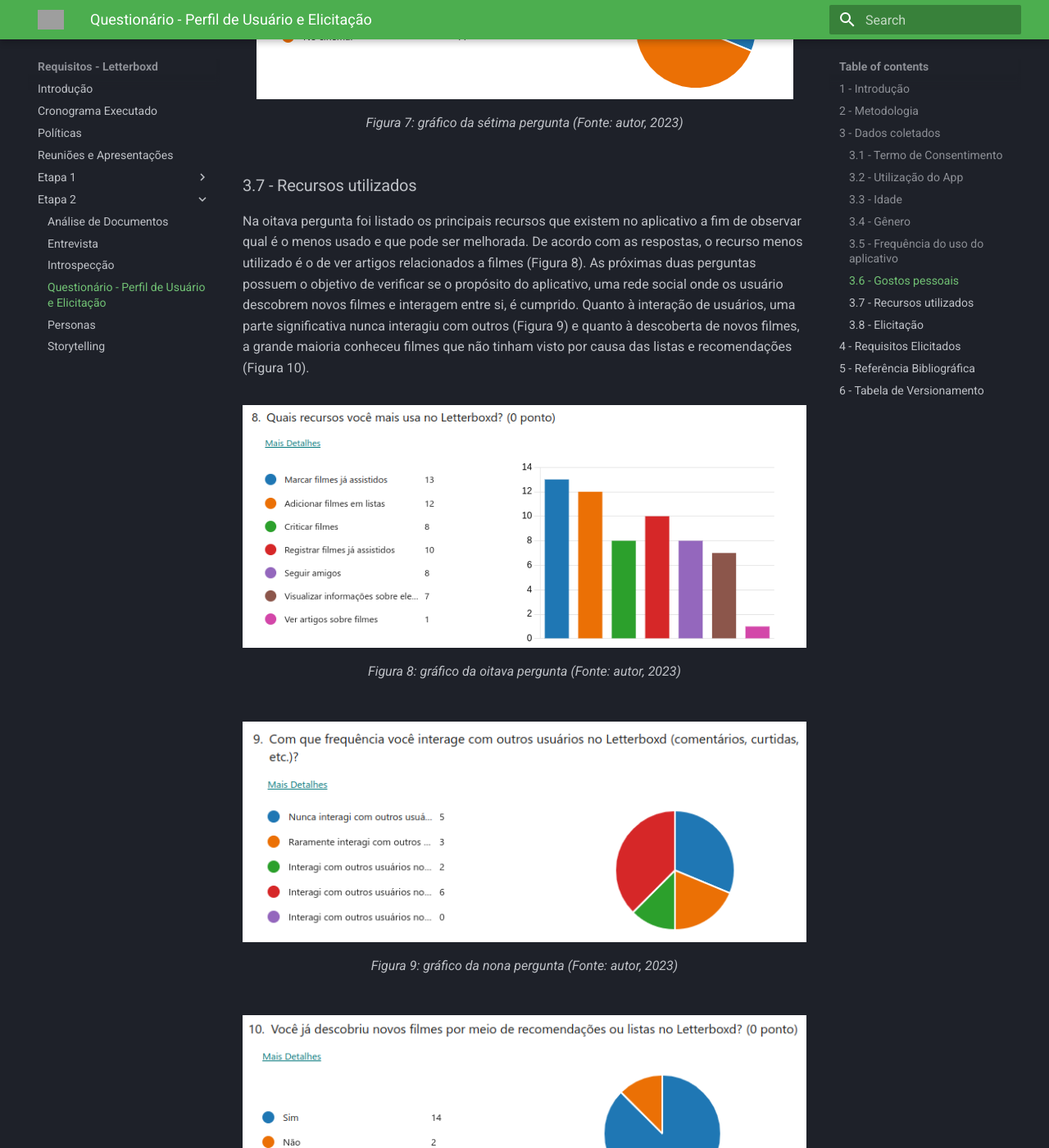
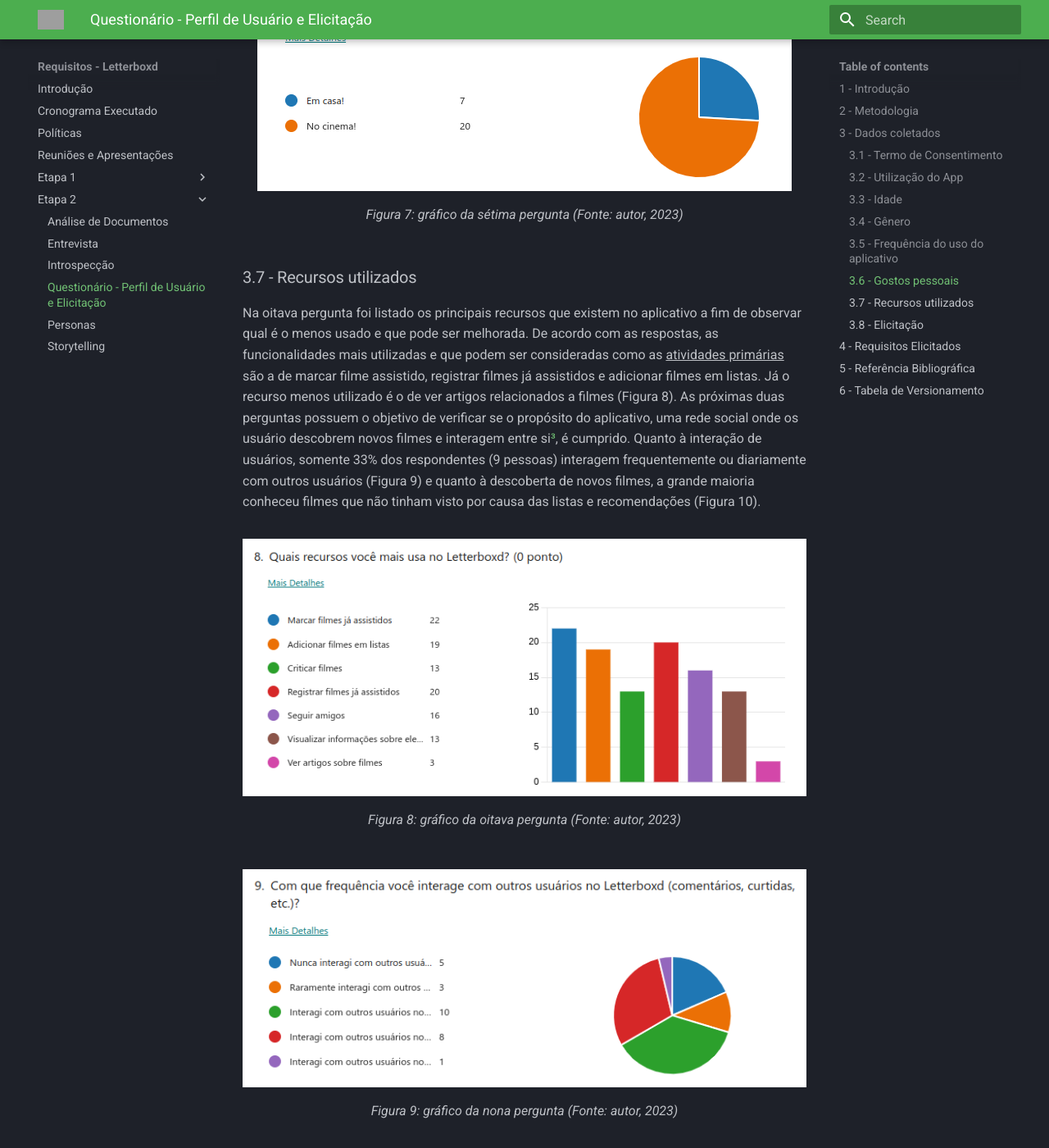
Before and after one commit to Requisitos-de-Software/2023.1-Letterboxd, an MkDocs documentation site: the page built from docs/Etapa 2/perfil.md, in a window 1280 px wide and 1400 px high, scrolled down 4525 px. Shown: the whole window at 82% size. Built offline with MkDocs 1.6.1 and Material for MkDocs 9.7.7, drawn with Linux system fonts in a browser that asks for light colours; some of the changed text lies outside the part shown; grey boxes are pictures that could not be loaded.

Commit message:
12 - atualização das informações com novas respostas

```diff
--- a/docs/Etapa 2/perfil.md
+++ b/docs/Etapa 2/perfil.md
@@ -33,7 +33,7 @@ Dos 56 respondentes, somente 16 utilizam ou já utilizaram o aplicativo. Como o
 
 ### 3.3 - Idade
 
-É possível observar pelo gráfico apresentado na figura 3 que grande parte dos respondentes possuem uma idade entre 21-30 anos.
+É possível observar pelo gráfico apresentado na figura 3 que grande parte dos respondentes possuem uma idade entre 21-30 anos. A segunda maior parte possui de 16-20 anos.
 
 <figure markdown>
   ![Figura 3](../assets/pergunta3.png)
@@ -51,7 +51,7 @@ A maior parte dos respondentes desse formulário são homens, como é apresentad
 
 ### 3.5 - Frequência do uso do aplicativo
 
-A maioria dos respondentes responderam que usam o aplicativo Letterboxd frequentemente, e a segunda maior parte utiliza ocasionalmente (Figura 5).
+A fim de descobrir a experiência do usuário quanto ao aplicativo, foi feito uma pergunta sobre a frequência de uso. As pessoas que utilizam o aplicativo com mais frequência conhecem mais sobre as funcionalidades e limitações do aplicativo do que as que usam ocasionalmente ou raramente. Sendo assim, a maioria dos respondentes deste formulário podem ser classificados como ^^especialistas^^ (Figura 5).
 
 <figure markdown>
   ![Figura 5](../assets/pergunta5.png)
@@ -74,7 +74,7 @@ A fim de entender um pouco dos gostos pessoais do usuário com relação a filme
 
 ### 3.7 - Recursos utilizados
 
-Na oitava pergunta foi listado os principais recursos que existem no aplicativo a fim de observar qual é o menos usado e que pode ser melhorada. De acordo com as respostas, o recurso menos utilizado é o de ver artigos relacionados a filmes (Figura 8). As próximas duas perguntas possuem o objetivo de verificar se o propósito do aplicativo, uma rede social onde os usuário descobrem novos filmes e interagem entre si, é cumprido. Quanto à interação de usuários, uma parte significativa nunca interagiu com outros (Figura 9) e quanto à descoberta de novos filmes, a grande maioria conheceu filmes que não tinham visto por causa das listas e recomendações (Figura 10).
+Na oitava pergunta foi listado os principais recursos que existem no aplicativo a fim de observar qual é o menos usado e que pode ser melhorada. De acordo com as respostas, as funcionalidades mais utilizadas e que podem ser consideradas como as ^^atividades primárias^^ são a de marcar filme assistido, registrar filmes já assistidos e adicionar filmes em listas. Já o recurso menos utilizado é o de ver artigos relacionados a filmes (Figura 8). As próximas duas perguntas possuem o objetivo de verificar se o propósito do aplicativo, uma rede social onde os usuário descobrem novos filmes e interagem entre si[³](#ancora3), é cumprido. Quanto à interação de usuários, somente 33% dos respondentes (9 pessoas) interagem frequentemente ou diariamente com outros usuários (Figura 9) e quanto à descoberta de novos filmes, a grande maioria conheceu filmes que não tinham visto por causa das listas e recomendações (Figura 10).
 
 <figure markdown>
   ![Figura 8](../assets/pergunta8.png)
@@ -91,11 +91,16 @@ Na oitava pergunta foi listado os principais recursos que existem no aplicativo
   <figcaption>Figura 10: gráfico da décima pergunta (Fonte: autor, 2023)</figcaption>
 </figure>
 
-A fim de verificar o interesse dos usuários pela assinatura que a plataforma oferece, foi listado as funcionalidades exclusivas de um usuário "Pro" (Figura 11) e depois foi perguntando se essas funcionalidades eram suficientes para que se interessassem em se tornar usuários "Pro". Grande parte dos respondentes não se interessaram pelos benefícios e justificaram respondendo que não eram o suficiente para justificar uma assinatura.
+A fim de verificar o interesse dos usuários pela assinatura que a plataforma oferece, foi listado as funcionalidades exclusivas de um usuário "Pro" (Figura 11) e depois foi perguntando se essas funcionalidades eram suficientes para que se interessassem em se tornar usuários "Pro". A maioria dos respodentes se interessaram pelos benefícios do usuário "Pro", contudo uma parte significativa não achou que essas funcionalidades fossem suficientes para justificar uma assinatura (Figura 12).
 
 <figure markdown>
   ![Figura 11](../assets/pergunta14.png)
   <figcaption>Figura 11: funcionalidades exclusivas para usuários "Pro" (Fonte: autor, 2023)</figcaption>
+</figure>
+
+<figure markdown>
+  ![Figura 12](../assets/pergunta15.png)
+  <figcaption>Figura 12: interesse pelo usuário "Pro" (Fonte: autor, 2023)</figcaption>
 </figure>
 
 ### 3.8 - Elicitação
@@ -104,6 +109,9 @@ A fim de elicitar novos requisitos foram feitas duas perguntas: uma para apontar
 
 > - Verificação de onde assistir o filme é limitado para os Estados Unidos
 > - Séries e animes aparecem no aplicativo sem uma categoria específica para eles, sendo listados como filmes
+> - Criação de listas pouco intuitiva e com muitos cliques
+
+Pode-se observar que poucos problemas foram relatados e a maioria dos respondentes não encontraram problemas na utilização do aplicativo. Logo, infere-se que são usuários ^^tecnófilos^^.
 
 Os usuários que apontaram esses problemas fizeram sugestões de funcionalidades que poderiam resolver essas limitações, e outros usuários sugeriram algumas outras funcionalidades. A seguinte lista agrupa essas sugestões:
 
@@ -115,8 +123,10 @@ Os usuários que apontaram esses problemas fizeram sugestões de funcionalidades
 6. Mandar mensagens para outros usuários
 7. Sugestão de amigos de acordo com gostos em comum
 8. Encontrar filmes em comum na "watchlist" de dois ou mais usuários
+9. Refatorar a criação de listas para diminuir a quantidade de cliques necessária e ficar mais intuitiva
+10. Sortear filme da watchlist
 
-A sugestão 2, 6, 7 e 8 são funcionaliades que poderiam aumentar a interação entre usuários, diminuindo o número de pessoas que nunca interagiram com outros. Nenhuma das sugestões feitas possuem relação com a funcionalidade de artigos sobre filmes, a funcionalidade menos utilizada de acordo com as respostas do questionário. Logo, foi feito algumas sugestões pelos membros do grupos:
+A sugestão 2, 6, 7 e 8 são funcionaliades que poderiam aumentar a interação entre usuários, aumentando o número de pessoas que interagem frequentemente ou diariamente com outros usuários. Nenhuma das sugestões feitas possuem relação com a funcionalidade de artigos sobre filmes, a funcionalidade menos utilizada de acordo com as respostas do questionário. Logo, foi feito algumas sugestões pelos membros do grupos:
 
 1. Notificar usuários sobre artigos de filmes que estiverem em suas listas
 2. Colocar artigos relacionados na tela de detalhes do filme
@@ -142,6 +152,8 @@ De acordo com a análise das respostas do usuário, é possível definir alguns
 | QST09       | Sorteios de pôsteres assinados por elenco de filmes recentes, exclusivo para usuários "Pro" |
 | QST10       | Notificar usuários sobre artigos de filmes que estiverem em suas listas |
 | QST11       | Colocar artigos relacionados na tela de detalhes do filme |
+| QST12       | Refatorar a criação de listas para diminuir a quantidade de cliques necessária e ficar mais intuitiva |
+| QST13       | Sortear filme da watchlist |
 
 
 
@@ -149,8 +161,10 @@ De acordo com a análise das respostas do usuário, é possível definir alguns
 
 > - <a id="ancora1"></a>[1] Barbosa, S. D. J.; Silva, B. S. da; Silveira, M. S.; Gasparini, I.; Darin, T.; Barbosa, G. D. J. (2021) Interação Humano-Computador e Experiência do usuário. Autopublicação. ISBN: 978-65-00-19677-1.
 > - <a id="ancora2"></a>[2] CARLOS EDUARDO VAZQUEZ; GUILHERME SIQUEIRA SIMÕES. Engenharia de Requisitos. [s.l.] Brasport, 2016.
+> - <a id="ancora3"></a>[3] LETTERBOXD. What is Letterboxd?. Disponível em: https://letterboxd.com/about/. Acesso em: 22 abr. 2023.
 
 ## 6 - Tabela de Versionamento
 | Data | Versão | Descrição | Autor | Revisor |
 | ---- | ------ | --------- | ----- | ------- |
 | 21/04/2023 | `0.1`  | Documentação do perfil de usuário e elicitação de requisitos por questionários | [Natan Santana](https://github.com/Neitan2001) |  |
+| 22/04/2023 | `0.2`  | Atualização das informações com novas respostas do formulário | [Natan Santana](https://github.com/Neitan2001) |  |
```
Also changed, not shown: other parts of docs/Etapa 2/perfil.md (+1 -1 lines), docs/assets/pergunta10.png, docs/assets/pergunta15.png (added), docs/assets/pergunta2.png, docs/assets/pergunta3.png, docs/assets/pergunta4.png, docs/assets/pergunta5.png, docs/assets/pergunta6.png, docs/assets/pergunta7.png, docs/assets/pergunta8.png, docs/assets/pergunta9.png.
